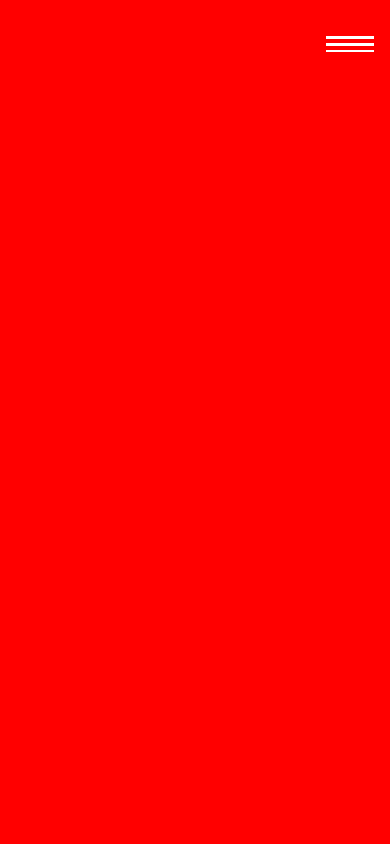
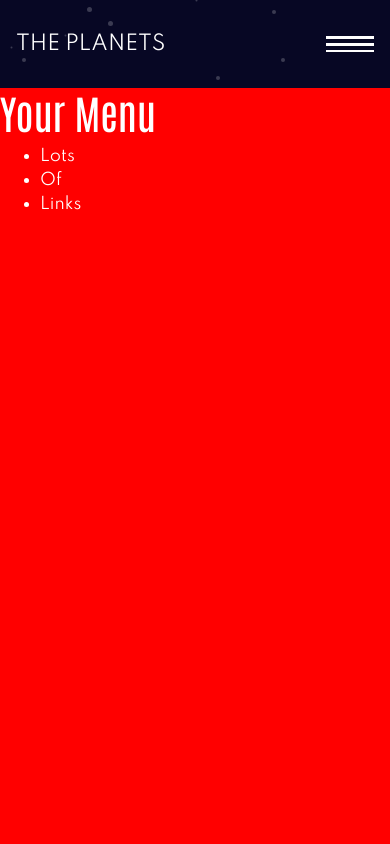
Before and after one commit to zdavidson/planet-hub, a React (Create React App) app: page / in a window 390 px wide. Both pictures are taken after a click on the element 350 px from the left and 44 px from the top of the page. Shown: the top 844 px of the page. Built offline with nearby package versions, Linux system fonts and the light colour scheme.

Commit message:
menu position adjust

```diff
--- a/src/components/MobileMenu.js
+++ b/src/components/MobileMenu.js
@@ -1,7 +1,18 @@
+import NavBar from "react-bootstrap/Navbar";
+import Nav from "react-bootstrap/Nav";
 import "./MobileMenu.scss";
 
 const MobileMenu = () => {
-  return <div className="mobile-menu"></div>;
+  return (
+    <div className="mobile-menu">
+      <h1>Your Menu</h1>
+      <ul>
+        <li>Lots</li>
+        <li>Of</li>
+        <li>Links</li>
+      </ul>
+    </div>
+  );
 };
 
 export default MobileMenu;
--- a/src/components/MobileMenu.scss
+++ b/src/components/MobileMenu.scss
@@ -7,6 +7,7 @@
     width: 100vw;
     background-color: red;
     position: absolute;
+    top: 5.5rem;
     z-index: 5;
     transition: menu 2s;
 
```
